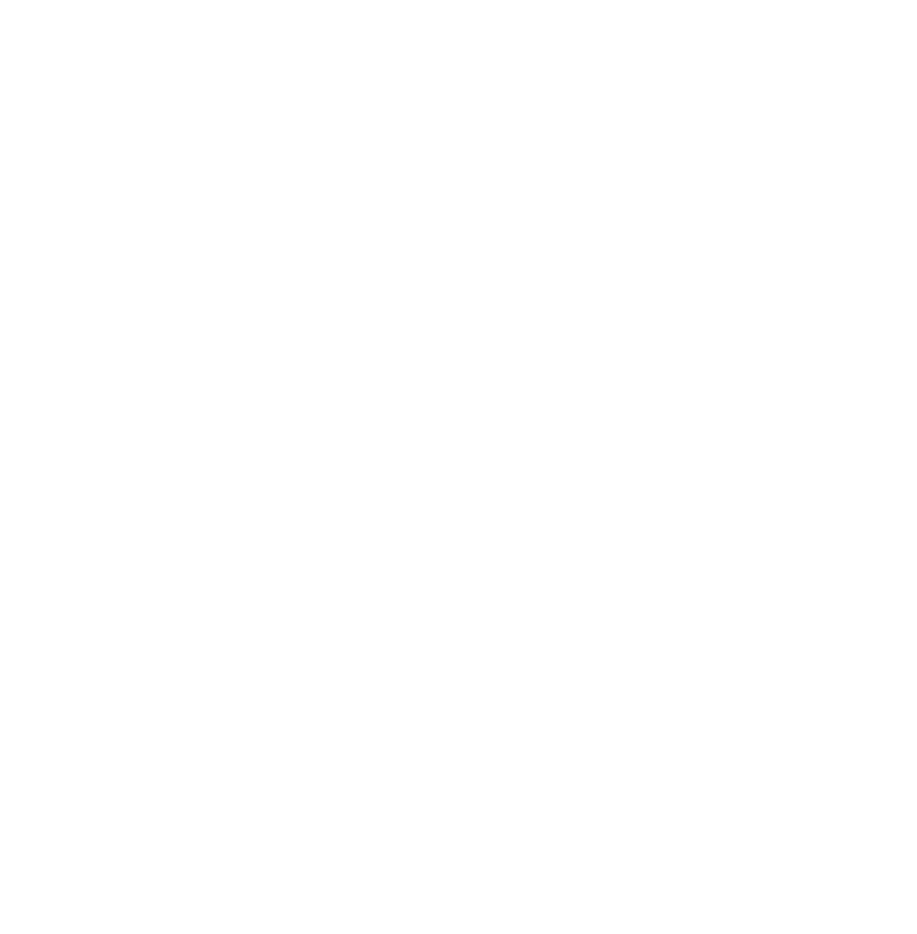
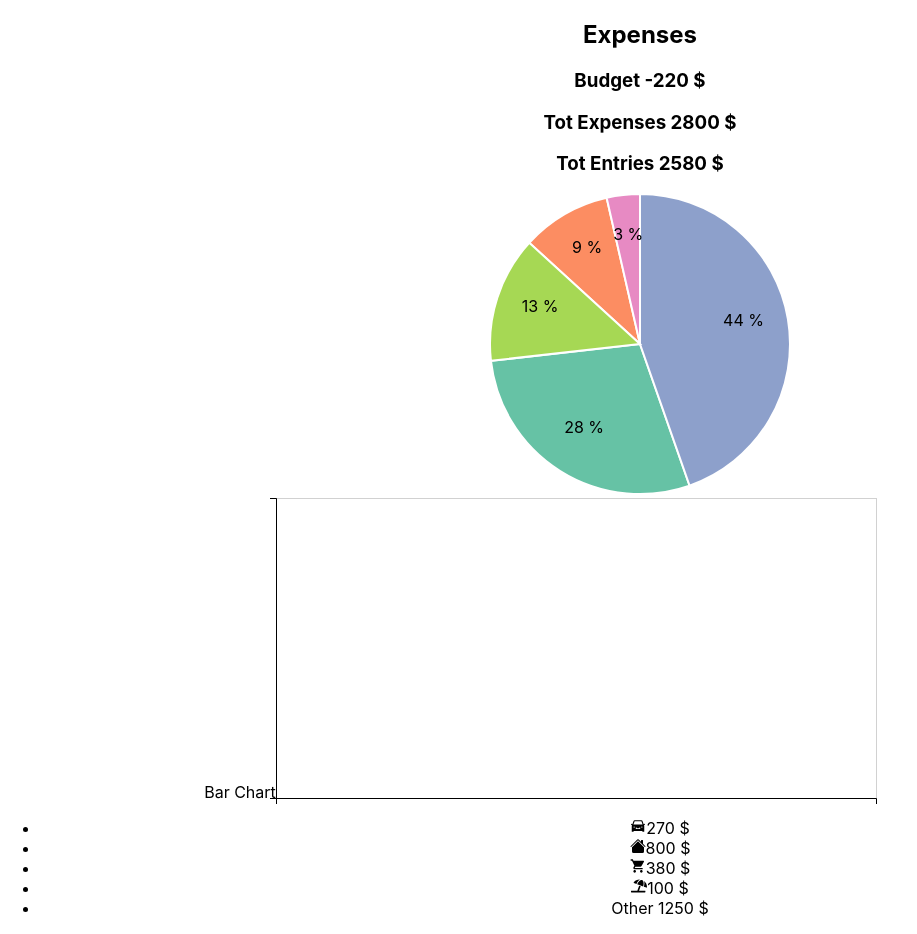
Before and after one commit to Paul-Debiasi/Expense-Tracker, a React (Create React App) app in the folder expense_tracker/: page / in a window 1280 px wide. Shown: the whole page, without its empty margins (0-917 px from the left). Before the commit the page ends 800 px from the top, so only its background shows below. Built offline with nearby package versions, Linux system fonts and the light colour scheme.

Commit message:
Styling in progress

```diff
--- a/expense_tracker/package.json
+++ b/expense_tracker/package.json
@@ -7,14 +7,18 @@
 		"@testing-library/react": "^12.1.2",
 		"@testing-library/user-event": "^13.5.0",
 		"bootstrap": "^5.1.3",
+		"moment": "^2.29.1",
 		"react": "^17.0.2",
 		"react-bootstrap": "^2.1.2",
 		"react-dom": "^17.0.2",
 		"react-icons": "^4.3.1",
+		"react-moment": "^1.1.1",
 		"react-router-dom": "^5.3.0",
 		"react-scripts": "5.0.0",
 		"sass": "^1.49.7",
-    "web-vitals": "^2.1.4"
+		"uuid": "^8.3.2",
+		"web-vitals": "^2.1.4",
+		"d3": "^7.3.0"
 	},
 	"scripts": {
 		"start": "react-scripts start",
--- a/expense_tracker/src/App.jsx
+++ b/expense_tracker/src/App.jsx
@@ -1,10 +1,94 @@
 import "./App.scss";
-import { useContext } from "react";
+import { useContext, useEffect } from "react";
 import { ExpenseContext } from "./components/Context";
+import { v4 as uuidv4 } from "uuid";
+import moment from "moment";
+import Expenses from "./components/Expenses";
+
 function App() {
-	const { expense } = useContext(ExpenseContext);
+	const timing = moment().format("LLLL");
+	const { expense, setExpense } = useContext(ExpenseContext);
+	useEffect(() => {
+		setExpense([
+			{
+				id: uuidv4(),
+				timing: timing,
+				category: "House",
+				amount: 800,
+				expenses: true,
+			},
+			{
+				id: uuidv4(),
+				timing: timing,
+				category: "Car",
+				amount: 70,
+				expenses: true,
+			},
+			{
+				id: uuidv4(),
+				timing: timing,
+				category: "Car",
+				amount: 200,
+				expenses: true,
+			},
+			{
+				id: uuidv4(),
+				timing: timing,
+				category: "Other",
+				amount: 250,
+				expenses: true,
+			},
+			{
+				id: uuidv4(),
+				timing: timing,
+				category: "Leisure Time",
+				amount: 100,
+				expenses: true,
+			},
+			{
+				id: uuidv4(),
+				timing: timing,
+				category: "Groceries",
+				amount: 300,
+				expenses: true,
+			},
+			{
+				id: uuidv4(),
+				timing: timing,
+				category: "Salary",
+				amount: 2500,
+				expenses: false,
+			},
+			{
+				id: uuidv4(),
+				timing: timing,
+				category: "Groceries",
+				amount: 80,
+				expenses: true,
+			},
+			{
+				id: uuidv4(),
+				timing: timing,
+				category: "Other",
+				amount: 80,
+				expenses: false,
+			},
+
+			{
+				id: uuidv4(),
+				timing: timing,
+				category: "Other",
+				amount: 1000,
+				expenses: true,
+			},
+		]);
+	}, []);
 	console.log("Expenses", expense);
-	return <div className='App'></div>;
+	return (
+		<div className='App'>
+			<Expenses />
+		</div>
+	);
 }
 
 export default App;
--- /dev/null
+++ b/expense_tracker/src/components/BarChart.jsx
@@ -0,0 +1,119 @@
+import { useContext, useEffect, useState, useRef } from "react";
+import { ExpenseContext } from "./Context";
+import "./BarChart.scss";
+import * as d3 from "d3";
+
+const useResizeObserver = (ref) => {
+	const [dimensions, setDimensions] = useState(null);
+
+	useEffect(() => {
+		const observeTarget = ref.current;
+		const resizeObserver = new ResizeObserver((entries) => {
+			entries.forEach((entry) => {
+				setDimensions(entry.contentRect);
+			});
+		});
+		resizeObserver.observe(observeTarget);
+		return () => {
+			resizeObserver.unobserve(observeTarget);
+		};
+	}, [ref]);
+	return dimensions;
+};
+
+export default function BarChart({ entries }) {
+	const [chartData, setChartData] = useState([]);
+	const svgRef = useRef();
+	const { expense } = useContext(ExpenseContext);
+
+	const chartExpenses = expense.map((item) => {
+		return item.expenses
+			? { category: item?.category, amount: item?.amount }
+			: "";
+	});
+
+	const filteredChart = chartExpenses.filter((item) => item && true);
+
+	// let dataArr = [filteredChart[0].category];
+	// let otherArr = [];
+	// filteredChart.forEach((item) => {
+	// 	if (dataArr.includes(item.category)) {
+	// 		dataArr.push(item.category);
+	// 		otherArr.push(item.amount);
+	// 	} else {
+	// 		dataArr = [item.category];
+	// 	}
+	// });
+	// console.log(dataArr);
+	// console.log(otherArr);
+
+	const amountCount = filteredChart.reduce((amCount, item) => {
+		const countedAmount = amCount.find(
+			(amount) => amount.category === item.category
+		);
+		if (countedAmount) {
+			countedAmount.amount += item.amount;
+		} else amCount.push({ category: item.category, amount: item.amount });
+		return amCount;
+	}, []);
+
+	console.log(amountCount);
+	const w = 600;
+	const h = 300;
+	useEffect(() => {
+		setChartData([...amountCount]);
+		const svg = d3.select(svgRef.current);
+		const findMax = chartData.map((item) => item.amount);
+		let max = Math.max(...findMax);
+		const xScale = d3
+			.scaleBand()
+			.domain(chartData.map((item, index) => index))
+			.range([0, w])
+			.padding(0.5);
+		const yScale = d3
+			.scaleLinear()
+			.domain([max + 100, 0])
+			.range([0, h]);
+		const xAxis = d3.axisBottom(xScale).ticks((d) => d.category);
+		const color = d3.scaleOrdinal().range([d3.schemeSet2])();
+		const yAxis = d3.axisLeft(yScale);
+		svg
+			.select(".x-axis")
+			.style("transform", "translateY(300px)")
+			.call(xAxis)
+			.style("font", "16px times");
+		svg
+			.select(".y-axis")
+			.style("transform", "translateX(0px)")
+			.call(yAxis)
+			.style("font", "16px times");
+		svg
+			.append("g")
+			.attr("class", "grid1")
+			.attr("transform", `translate(0,${h})`)
+			.call(d3.axisBottom(xScale).tickSize(-h).tickFormat(""));
+		svg
+			.append("g")
+			.attr("class", "grid1")
+			.call(d3.axisRight(yScale).tickSize(w).tickFormat(""));
+		svg
+			.selectAll(".bar")
+			.data(chartData.map((item) => item.amount))
+			.join("rect")
+			.attr("class", "bar")
+			.attr("x", (item, indx) => xScale(indx))
+			.attr("y", yScale)
+			.attr("width", xScale.bandwidth())
+			.attr("height", (val) => h - yScale(val))
+			.attr("fill", (d, i) => color[i]);
+	}, [expense]);
+	return (
+		<div className='BarChart'>
+			Bar Chart
+			<svg ref={svgRef}>
+				<g className='x-axis' />
+				<g className='y-axis' />
+			</svg>
+		</div>
+	);
+}
--- /dev/null
+++ b/expense_tracker/src/components/BarChart.scss
@@ -0,0 +1,10 @@
+.BarChart {
+	svg {
+		width: 800px;
+		height: 300px;
+		overflow: visible;
+		.grid1 {
+			color: rgba(0, 0, 0, 0.096);
+		}
+	}
+}
--- a/expense_tracker/src/components/Context.jsx
+++ b/expense_tracker/src/components/Context.jsx
@@ -6,6 +6,7 @@
 	const initialExpenses = JSON.parse(
 		window.localStorage.getItem("expense") || "[]"
 	);
+
 	const [expense, setExpense] = useState(initialExpenses);
 
 	useEffect(() => {
--- /dev/null
+++ b/expense_tracker/src/components/Expenses.jsx
@@ -0,0 +1,124 @@
+import { useContext } from "react";
+import PieChart from "./PieChart";
+import BarChart from "./BarChart";
+import { ExpenseContext } from "./Context";
+import { BsFillHouseFill } from "react-icons/bs";
+import { AiFillCar } from "react-icons/ai";
+import { MdLocalGroceryStore } from "react-icons/md";
+import { FaUmbrellaBeach } from "react-icons/fa";
+
+export default function Expenses() {
+	const { expense } = useContext(ExpenseContext);
+
+	const calcBudget = expense.reduce((acc, item) => {
+		if (item.expenses) {
+			return (acc -= item.amount);
+		} else if (!item.expenses) {
+			return (acc += item.amount);
+		}
+		return acc;
+	}, 0);
+
+	const calExpenses = expense.reduce((acc, item) => {
+		if (item.expenses) {
+			return (acc += item.amount);
+		}
+		return acc;
+	}, 0);
+
+	const calEntries = expense.reduce((acc, item) => {
+		if (!item.expenses) {
+			return (acc += item.amount);
+		}
+		return acc;
+	}, 0);
+	const house = expense.filter((item) => item.category === "House");
+
+	const houseExpenses = house.reduce((acc, item) => {
+		if (item.expenses) {
+			return (acc += item.amount);
+		}
+		return acc;
+	}, 0);
+
+	const car = expense.filter((item) => item.category === "Car");
+
+	const carExpenses = car.reduce((acc, item) => {
+		if (item.expenses) {
+			return (acc += item.amount);
+		}
+		return acc;
+	}, 0);
+
+	const groceries = expense.filter((item) => item.category === "Groceries");
+
+	const groceriesExpenses = groceries.reduce((acc, item) => {
+		if (item.expenses) {
+			return (acc += item.amount);
+		}
+		return acc;
+	}, 0);
+
+	const leisure = expense.filter((item) => item.category === "Leisure Time");
+
+	const leisureExpenses = leisure.reduce((acc, item) => {
+		if (item.expenses) {
+			return (acc += item.amount);
+		}
+		return acc;
+	}, 0);
+
+	const other = expense.filter((item) => item.category === "Other");
+
+	const otherExpenses = other.reduce((acc, item) => {
+		if (item.expenses) {
+			return (acc += item.amount);
+		}
+		return acc;
+	}, 0);
+	return (
+		<div className='Expenses'>
+			<h2>Expenses</h2>
+			<div className='ExpenseReview'>
+				<h3>
+					Budget <span>{calcBudget} $</span>{" "}
+				</h3>
+
+				<h3>
+					Tot Expenses <span>{calExpenses} $</span>{" "}
+				</h3>
+				<h3>
+					Tot Entries <span>{calEntries} $</span>{" "}
+				</h3>
+			</div>
+
+			<div className='ExpensesChart'>
+				<PieChart tot={calExpenses} />
+				<BarChart entries={calEntries} />
+			</div>
+
+			<div className='detailsReview'>
+				<ul>
+					<li>
+						<AiFillCar />
+						{carExpenses} $
+					</li>
+					<li>
+						{" "}
+						<BsFillHouseFill />
+						{houseExpenses} $
+					</li>
+					<li>
+						<MdLocalGroceryStore />
+						{groceriesExpenses} $
+					</li>
+					<li>
+						<FaUmbrellaBeach />
+						{leisureExpenses} $
+					</li>
+					<li>{`Other ${otherExpenses} $`}</li>
+				</ul>
+			</div>
+		</div>
+	);
+}
--- /dev/null
+++ b/expense_tracker/src/components/PieChart.jsx
@@ -0,0 +1,85 @@
+import { useContext, useEffect, useState, useRef } from "react";
+import { ExpenseContext } from "./Context";
+import * as d3 from "d3";
+
+export default function PieChart({ tot }) {
+	const [data, setData] = useState([]);
+	const svgRef = useRef();
+	const { expense } = useContext(ExpenseContext);
+
+	const mappedExpenses = expense.map((item) => {
+		return item.expenses
+			? { category: item?.category, amount: item?.amount }
+			: "";
+	});
+
+	const filteredExpenses = mappedExpenses.filter((item) => item && true);
+
+	const amountCount = filteredExpenses.reduce((amCount, item) => {
+		//Manipulating the data to use in the chart (new array of OBJ)
+		const countedAmount = amCount.find(
+			(amount) => amount.category === item.category
+		);
+		if (countedAmount) {
+			countedAmount.amount += item.amount;
+		} else amCount.push({ category: item.category, amount: item.amount });
+
+		return amCount;
+	}, []);
+
+	useEffect(() => {
+		setData([...amountCount]);
+		const w = 300;
+		const h = 300;
+		const radius = w / 2;
+		const arcGenerator = d3.arc().innerRadius(0).outerRadius(radius);
+		const svg = d3
+
+			.select(svgRef.current)
+			.attr("width", w)
+			.attr("height", h)
+			.attr("overflow", "visible")
+			.attr("margin-top", 50);
+		const pieData = d3.pie().value((item) => item.amount)(amountCount);
+
+		const color = d3.scaleOrdinal().range([d3.schemeSet2])();
+
+		const label = d3.arc().outerRadius(radius).innerRadius(60);
+
+		svg
+			.selectAll()
+			.data(pieData)
+			.join("path")
+			.attr("d", arcGenerator)
+			.attr("class", "deviceArc")
+			.attr("fill", (d, i) => color[i])
+			.attr("transform", "translate(" + w / 2 + "," + h / 2 + ")")
+			.attr("id", (d, i) => "deviceArc" + i) //Unique id for each slice
+			.attr("stroke", "white")
+			.style("stroke-width", "2px");
+
+		svg
+			.selectAll(".textDevice")
+			.data(pieData)
+			.enter()
+			.append("text")
+			.attr("transform", function (d) {
+				return `translate(${
+					label.centroid(d)[0] + w / 2
+				}, ${label.centroid(d)[1] + h / 2}   )`;
+			})
+			.attr("text-anchor", "middle")
+			.style("font", "16spx times")
+			.attr("fill", "black")
+			.text(function (d) {
+				const per = `${Math.trunc((d.data.amount * 100) / tot)} %`;
+				return per;
+			});
+		//  ;
+	}, [expense]);
+	return (
+		<div>
+			<svg ref={svgRef}></svg>
+		</div>
+	);
+}
```
Also changed, not shown: expense_tracker/src/components/Expense.scss (added), 2 other files (tests, documents, lock files or other folders). Lines whose indentation alone changed are shown as unchanged.
